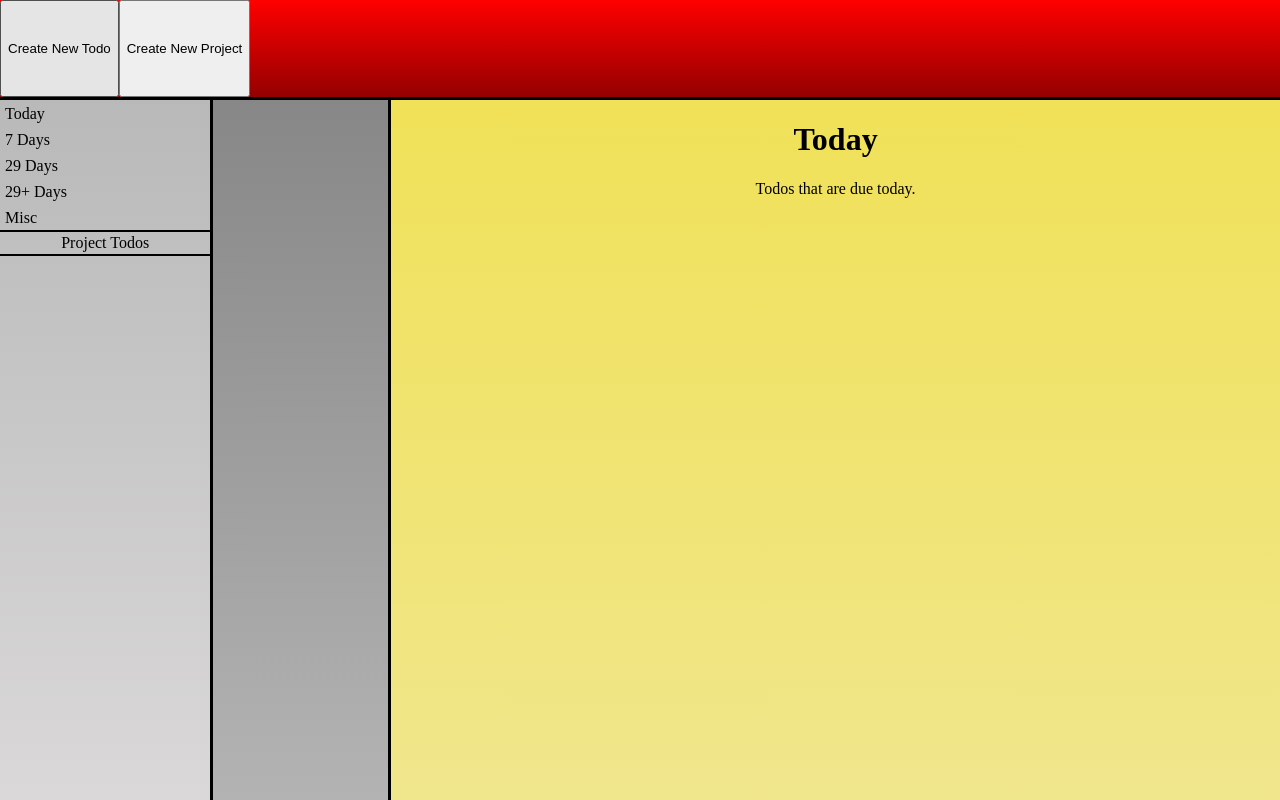
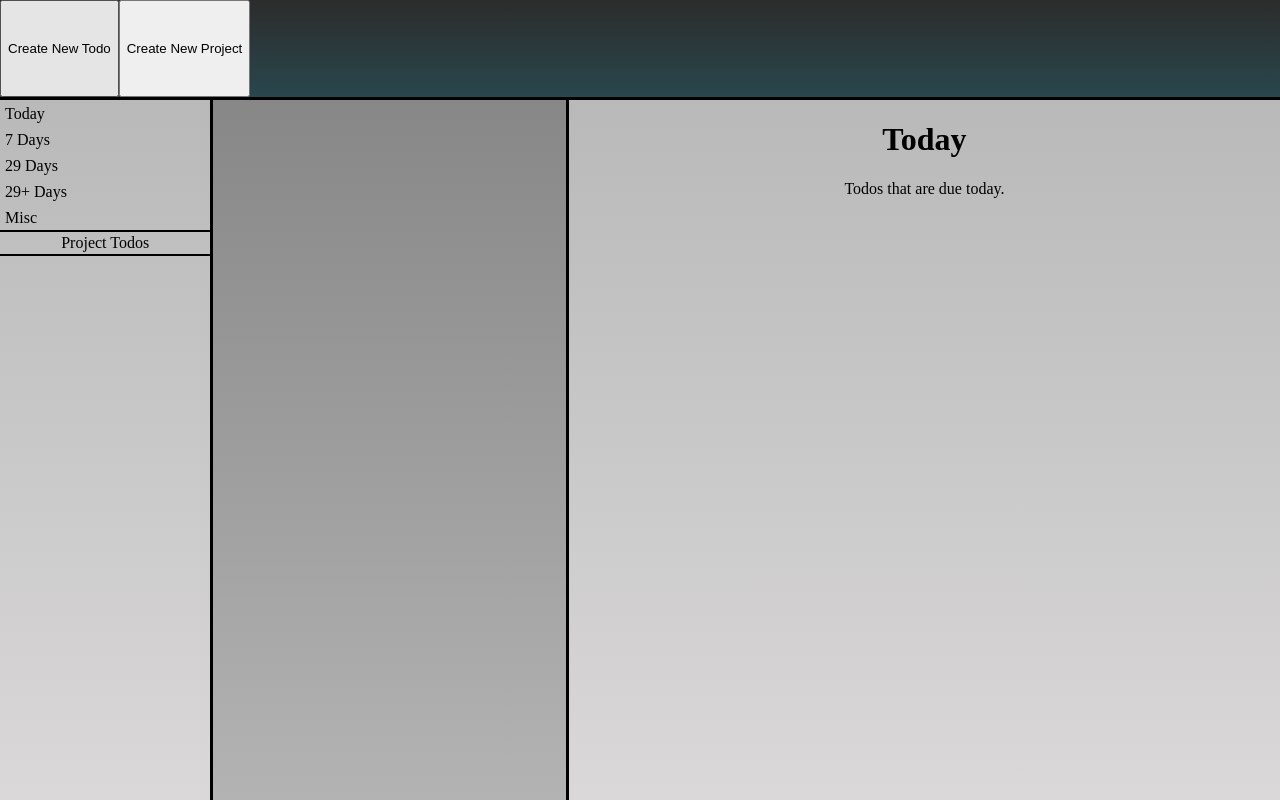
Before and after one commit to Linkazen/Todo-list, a website built with webpack: page dist/index.html in a window 1280 px wide. Both pictures are taken after a click on the element "Today". Built offline with nearby package versions, Linux system fonts and the light colour scheme.

Commit message:
changed name of the function that appends the todos to the todoarea

```diff
--- a/src/modules/DOMManip.js
+++ b/src/modules/DOMManip.js
@@ -165,7 +165,7 @@ const formfuncs = (() => {
             if (index === undefined) {
                 return
             }
-            domFuncs.makeProjectSpace(index)
+            domFuncs.appendProTodos(index)
         })
     }
 
@@ -287,7 +287,7 @@ const domFuncs = (() => {
         }
     }
 
-    function makeProjectSpace(index) {
+    function appendProTodos(index) {
         let projecttodosarea = document.querySelector("#todos")
         let compiledtodos = compileArray(index)
         projecttodosarea.currentNumber = index
@@ -344,7 +344,7 @@ const domFuncs = (() => {
         for (let i = 0; i < divs.length - 1; i++) {
             divs[i].addEventListener("click", e => {
                 let index = divs[i].number
-                makeProjectSpace(index)
+                appendProTodos(index)
                 projectInfoCreate(index)
             })
         }
@@ -366,7 +366,7 @@ const domFuncs = (() => {
         }
     }
 
-    return { appendProjects, makeProjectSpace }
+    return {appendProjects, appendProTodos}
 
 })()
 
--- a/src/style.css
+++ b/src/style.css
@@ -27,7 +27,7 @@ html, body {
     display: flex;
     grid-area: topbar;
     border-bottom: 3px solid black;
-    background-image: linear-gradient(to bottom, red, rgb(148, 0, 0));
+    background-image: linear-gradient(to top, rgb(41, 71, 77), rgb(44, 44, 44));
 }
 
 #projectsarea {
@@ -60,14 +60,14 @@ html, body {
 
 #projecttodosarea {
     display: grid;
-    grid-template-columns: repeat(6, 1fr);
+    grid-template-columns: repeat(3, 1fr);
     grid-template-rows: 1;
     grid-template-areas:
-        "todos todoinfo todoinfo todoinfo todoinfo todoinfo"
+        "todos todoinfo todoinfo"
     ;
     grid-area: main;
-    background-color: khaki;
-    background-image: linear-gradient(to top, khaki, rgb(240, 225, 88))
+    background-color: rgb(185, 185, 185);
+    background-image: linear-gradient(to bottom, rgb(185, 185, 185), rgb(218, 216, 216));
 }
 
 #todos {
```
Also changed, not shown: dist/main.js.
